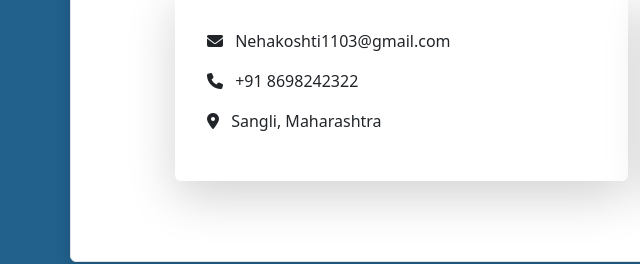
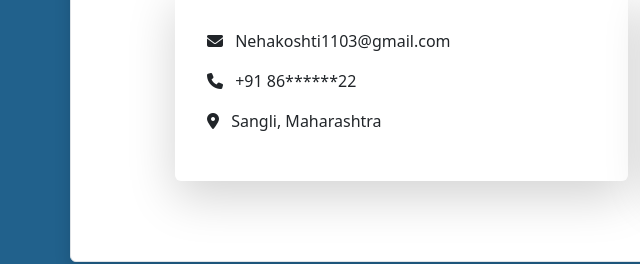
Before and after one commit to nehakoshti/MyPortfolio, a plain HTML site: page Contact.html in a window 1280 px wide. Shown: the part 268-532 px from the top of the page, 0-640 px from the left. Drawn offline with nearby package versions, Linux system fonts and the light colour scheme.

Commit message:
Update Contact.html

```diff
--- a/Contact.html
+++ b/Contact.html
@@ -105,7 +105,7 @@
                                             </li>
                                             <li class="mb-3">
                                                 <i class="fas fa-phone"></i>
-                                                <span class="ms-2">+91 8698242322</span>
+                                                <span class="ms-2">+91 86******22</span>
                                             </li>
                                             <li class="mb-3">
                                                 <i class="fas fa-map-marker-alt"></i>
```
